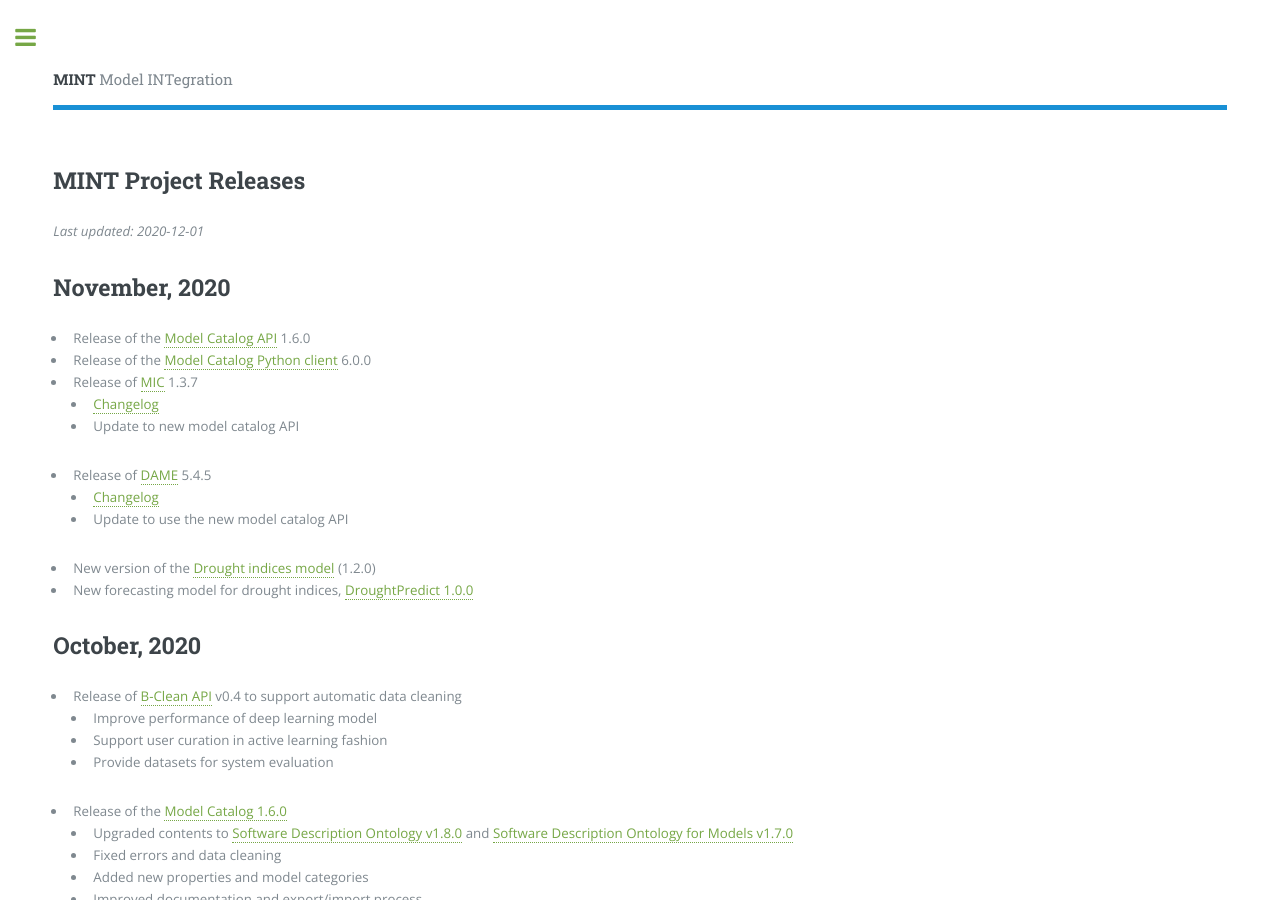
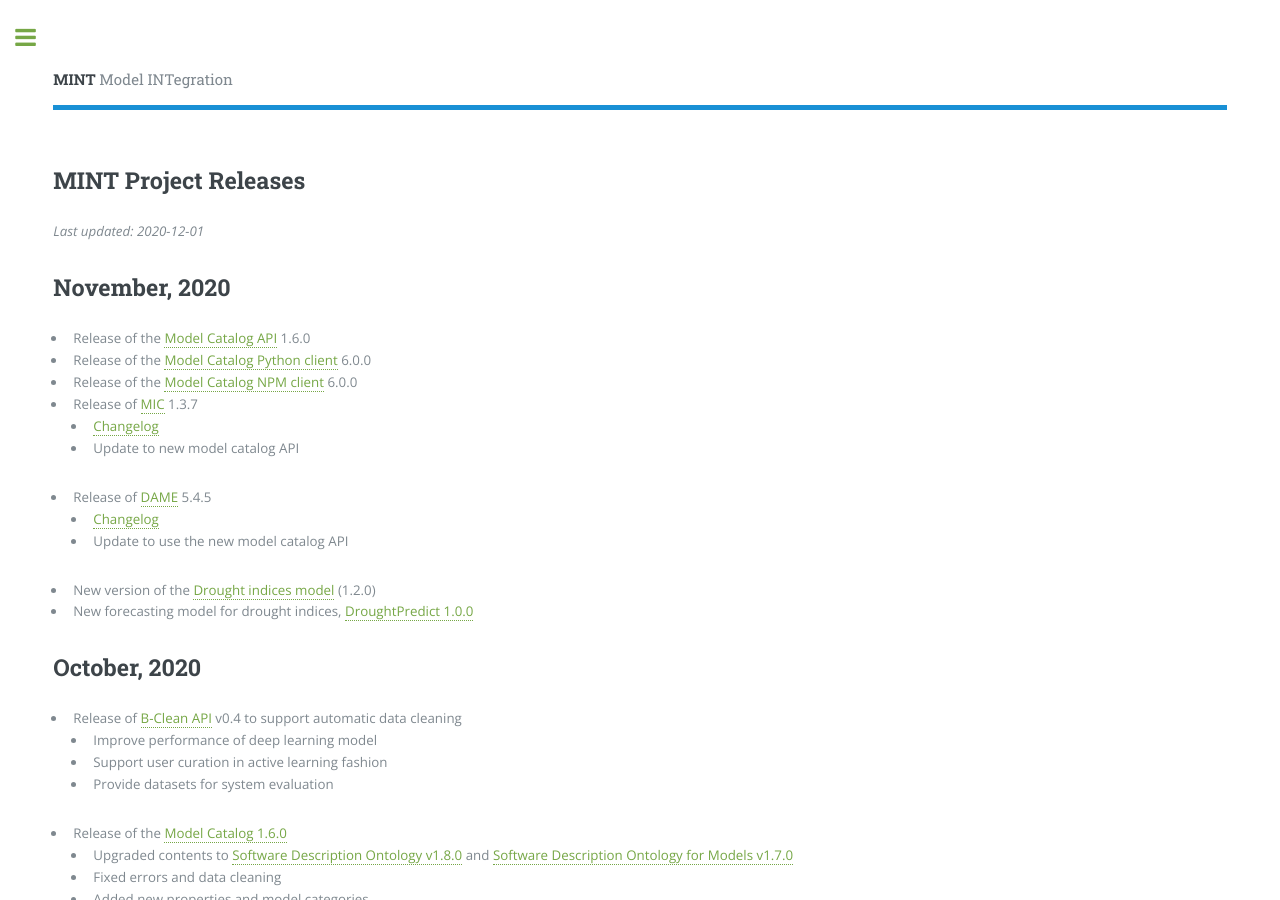
Before and after one commit to KnowledgeCaptureAndDiscovery/MINT, a Jekyll site: the page built from releases.md, in a window 1280 px wide and 900 px high. Built offline with Jekyll 4.4.1, drawn with Linux system fonts in a browser that asks for light colours.

Commit message:
Update releases.md

```diff
--- a/releases.md
+++ b/releases.md
@@ -7,6 +7,7 @@ title: MINT Project Releases
 ## November, 2020
 * Release of the [Model Catalog API](https://github.com/mintproject/model-catalog-api/releases/tag/1.6.0) 1.6.0
 * Release of the [Model Catalog Python client](https://github.com/mintproject/model-catalog-python-api-client/releases/tag/6.0.0) 6.0.0
+* Release of the [Model Catalog NPM client](https://github.com/mintproject/model-catalog-fetch-api-client/releases/tag/6.0.0) 6.0.0
 * Release of [MIC]({{ '/products/model/' | absolute_url }}#model-insertion-checker-mic) 1.3.7
     * [Changelog](https://github.com/mintproject/mic/releases/tag/1.3.7)
     * Update to new model catalog API
```
